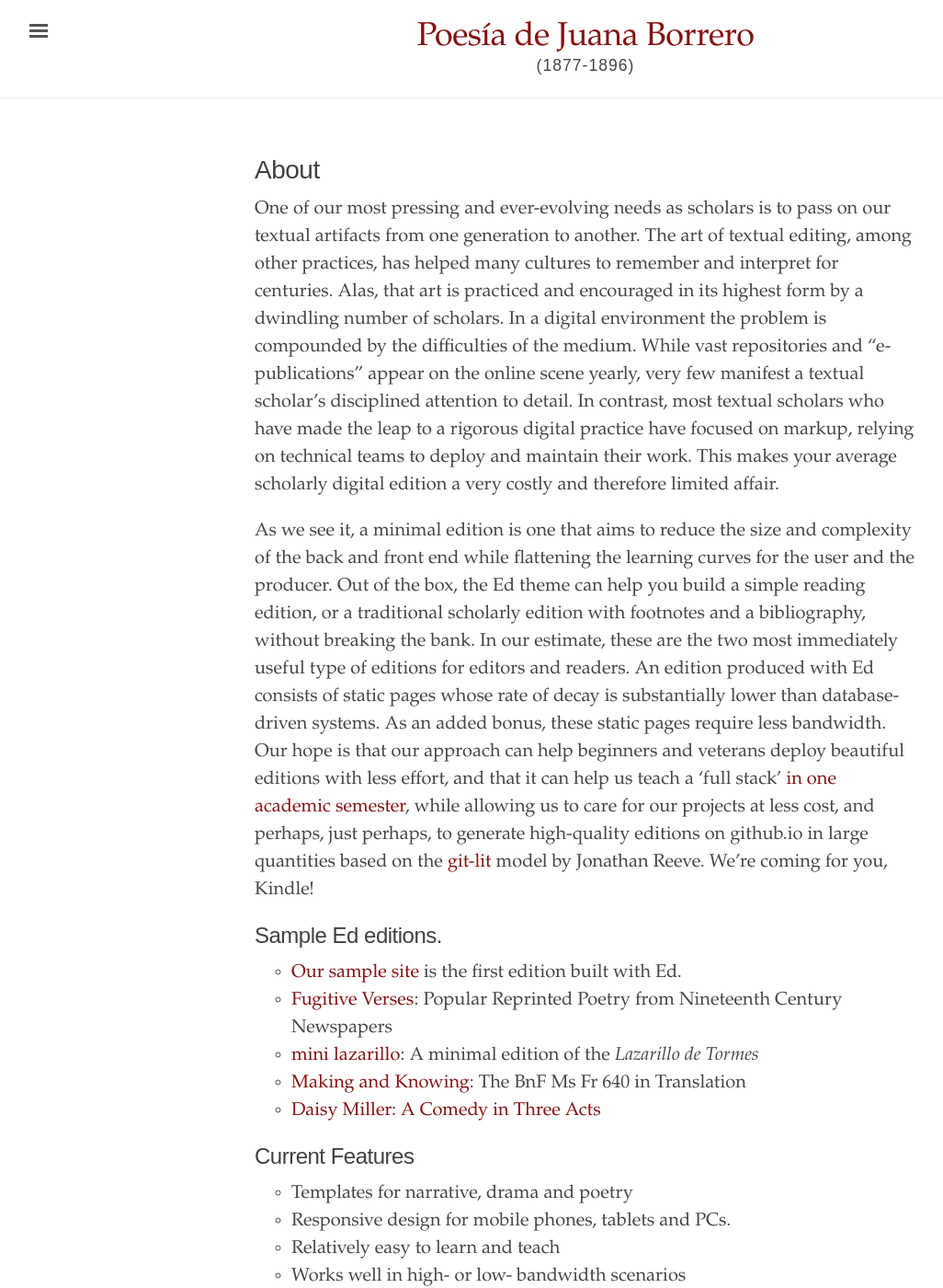
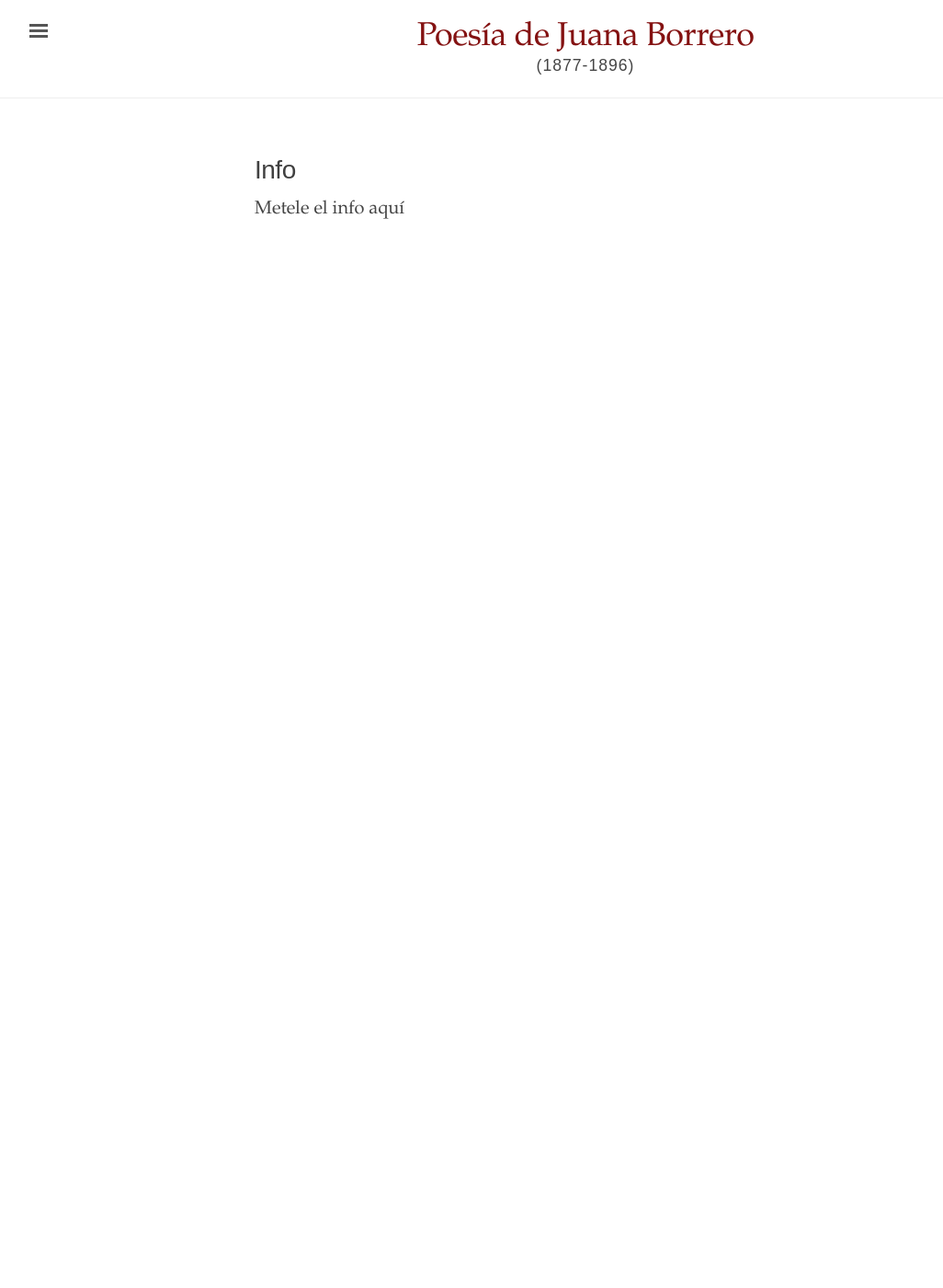
Before and after one commit to edicionesdereparto/juanaborrero, a Jekyll site: the page built from about.md, in a window 1280 px wide and 1400 px high. Shown: the whole window at 92% size, without its empty margins (3-1029 px from the left). Built offline with Jekyll 4.4.1, drawn with Linux system fonts in a browser that asks for light colours; some of the changed text lies outside the part shown.

Commit message:
Update about.md

```diff
--- a/about.md
+++ b/about.md
@@ -1,59 +1,6 @@
 ---
 layout: page
-title: About
+title: Info
 ---
 
-One of our most pressing and ever-evolving needs as scholars is to pass on our textual artifacts
-from one generation to another. The art of textual editing, among other practices, has helped many
-cultures to remember and interpret for centuries. Alas, that art is practiced and encouraged in its
-highest form by a dwindling number of scholars. In a digital environment the problem is compounded
-by the difficulties of the medium. While vast repositories and "e-publications" appear on the
-online scene yearly, very few manifest a textual scholar's disciplined attention to detail. In
-contrast, most textual scholars who have made the leap to a rigorous digital practice have focused
-on markup, relying on technical teams to deploy and maintain their work. This makes your average
-scholarly digital edition a very costly and therefore limited affair.
-
-As we see it, a minimal edition is one that aims to reduce the size and complexity of the back and
-front end while flattening the learning curves for the user and the producer. Out of the box, the Ed
-theme can help you build a simple reading edition, or a traditional scholarly edition with footnotes
-and a bibliography, without breaking the bank. In our estimate, these are the two most immediately
-useful type of editions for editors and readers. An edition produced with Ed consists of static
-pages whose rate of decay is substantially lower than database-driven systems. As an added bonus,
-these static pages require less bandwidth. Our hope is that our approach can help beginners and
-veterans deploy beautiful editions with less effort, and that it can help us teach a 'full stack'
-[in one academic semester](https://github.com/susannalles/MinimalEditions/blob/master/README.md),
-while allowing us to care for our projects at less cost, and perhaps, just perhaps, to generate
-high-quality editions on github.io in large quantities based on the
-[git-lit](http://jonreeve.com/2015/09/introducing-git-lit/) model by Jonathan Reeve. We're coming
-for you, Kindle!
-
-
-## Sample Ed editions.
-
-- [Our sample site](http://minicomp.github.io/ed/) is the first edition built with Ed.
-- [Fugitive Verses](http://fugitiverses.viraltexts.org/): Popular Reprinted Poetry from Nineteenth Century Newspapers
-- [mini lazarillo](http://minilazarillo.github.io/): A minimal edition of the *Lazarillo de Tormes*
-- [Making and Knowing](https://cu-mkp.github.io/GR8975-edition/): The BnF Ms Fr 640 in Translation
-- [Daisy Miller: A Comedy in Three Acts](https://britaneeelizabeth.github.io/ed/texts/DaisyMillerPlay/)
-
-
-## Current Features
-
-- Templates for narrative, drama and poetry
-- Responsive design for mobile phones, tablets and PCs.
-- Relatively easy to learn and teach
-- Works well in high- or low- bandwidth scenarios
-- Easier for digital archives and libraries to preserve
-- Open source, open access
-- Unobtrusive footnotes
-- Metadata in Dublin Core and OpenGraph to play nice with Zotero, libraries and social media.
-- Automatic table of content generation
-- Simple search functionality
-- Annotations via [hypothes.is](https://hypothes.is/)
-- Optional: Ability to generate well-formatted bibliographies and linked citations
-
-
-## Installing and using Ed
-
-To learn how to install and begin using Ed, please visit our
-[documentation page](http://minicomp.github.io/ed/documentation).
+Metele el info aquí
```
